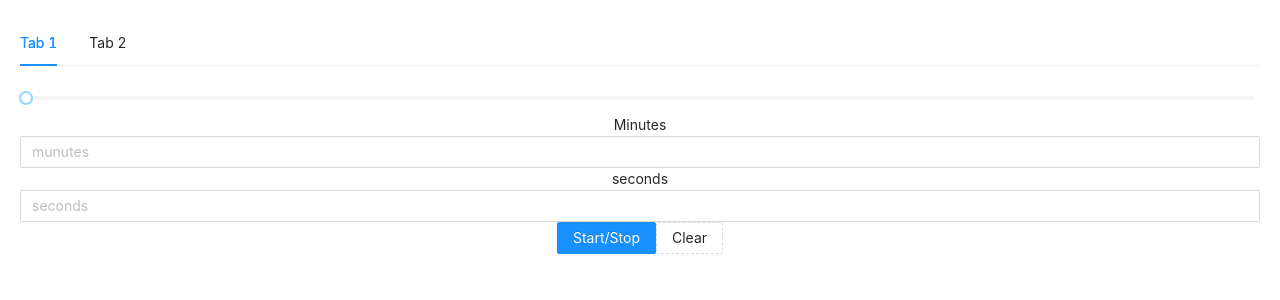
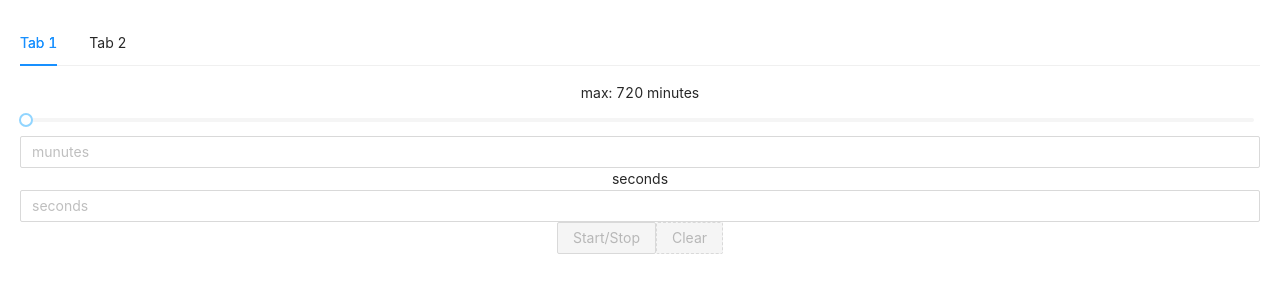
Before and after one commit to s1ep0y/react_timer, a React (Create React App) app: page / in a window 1280 px wide. Shown: the top 300 px of the page. Built offline with nearby package versions, Linux system fonts and the light colour scheme.

Commit message:
Much more batter base layer with Coundown.
Now need to start work about real timer

```diff
--- a/src/App.jsx
+++ b/src/App.jsx
@@ -1,6 +1,5 @@
 import React from 'react';
 import './App.css';
-import { Btns } from './components/btns';
 import { Countdown } from './components/Countdown';
 import { Tabs } from 'antd';
 import "antd/dist/antd.css";
--- a/src/components/Countdown.jsx
+++ b/src/components/Countdown.jsx
@@ -1,4 +1,4 @@
-import React, { useState } from 'react';
+import React from 'react';
 import { TimerParams } from './TimerParams'
 import { Btns } from './btns';
 
@@ -8,49 +8,75 @@ export class Countdown extends React.Component {
     constructor(props){
         super(props);
         this.state={
-            time: 0,
-            maxTime: 43200,
+            minutes: 0,
+            seconds: 0,
+            timerState: false,
         }
     }
 
     startOrStop = () => {
-        const { time } = this.state;
-        console.log('start or stop');
-        console.log(time)
+        const { timerState } = this.state;
+        this.setState({ timerState: !timerState })
     };
 
     clearTime = () => {
-        console.log('clear');
+        const { timerState } = this.state;
+        if(timerState) {
+            this.setState({ timerState: false });
+            return
+        }
+        this.setState({
+            minutes: 0,
+            seconds: 0,
+        })
     };
 
-    sliderHandler = (value) => this.setState({ time: value });
 
-    secondsHandler = ({ target: { value } })  => {
-        const { maxTime, time } = this.state;
-        const newTime = (time+value) > maxTime ? maxTime : (time+value);
-        this.setState({ time: newTime });
+    sliderHandler = (value) => {
+        console.log(value)
+        const mins = Math.floor(value/60)
+        const secs = value%60;
+        this.setState({ minutes: mins, seconds: secs });
     }
 
     minutesHandler = ({ target: { value } })  => {
-        const { maxTime, time } = this.state;
-        const newTime = (time+value*60) > maxTime ? maxTime : (time+value*60);
-        this.setState ({ time: newTime });
+        const val = Number(value)
+        const { seconds } = this.state;
+        if (seconds > 0 && val === 720 || val > 720) {
+            this.setState({ seconds: 0, minutes: 720 });
+            return;
+        };
+        this.setState({ minutes: val });
     }
 
+    secondsHandler = ({ target: { value } })  => {
+        const val = Number(value)
+        const { minutes } = this.state;
+        if (minutes === 720) {
+            this.setState({ seconds: val, minutes: 719 });
+            return;
+        };
+        let returnValue = val > 60 ? 60: val === 0 ? null : val;
+        this.setState({ seconds: returnValue !== 0 ? returnValue : null })
+    }
 
     render() {
-        const { time } = this.state;
+        const { minutes, seconds, timerState } = this.state;
+        const time = Number(minutes * 60 + seconds)
+        console.log(time > 0)
         return(
             <div className="countdown">
                 <TimerParams
+                    disabled={timerState}
                     time={time}
                     secondsHandler={this.secondsHandler}
                     minutesHandler={this.minutesHandler}
                     sliderHandler={this.sliderHandler}
                 />
-                <Btns startOrStop={this.startOrStop} clearTime={this.clearTime}/>
+                <Btns disabled={!(time > 0)} startOrStop={this.startOrStop} clearTime={this.clearTime}/>
             </div>
         )
 
     }
 }
+//
--- a/src/components/TimerParams.jsx
+++ b/src/components/TimerParams.jsx
@@ -1,33 +1,38 @@
 import React from 'react';
 import { Input, Slider } from 'antd';
 
-export const TimerParams = ({ sliderHandler, time = null, minutesHandler, secondsHandler }) => (
+export const TimerParams = ({ sliderHandler, time = null, minutesHandler, secondsHandler, disabled }) => (
     <div className="TimerParams">
-        <Slider defaultValue={30}
-        // disabled={disabled}
+        <span>max: 720 minutes</span>
+        <Slider
+        defaultValue={30}
         step={15}
         min={0}
         max={3600}
         value={time}
         onChange={sliderHandler}
+        disabled={disabled}
         />
-        <div className="group">
+        <div>
             <label>
-                Minutes
-                <Input type="number"
-                name="mins"
+                <Input
+                name="munutes"
                 value={time ? Math.floor(time/60) : null}
                 placeholder="munutes"
                 onChange={minutesHandler}
+                disabled={disabled}
                 />
             </label>
             <label>
                 seconds
-                <Input type="number"
-                name="secs"
-                value={time ? time%60 : null}
+                <Input
+
+                type="number"
+                name="seconds"
+                value={time && (time%60) !== 0 ? time%60 : null}
                 placeholder="seconds"
                 onChange={secondsHandler}
+                disabled={disabled}
                 />
             </label>
         </div>
--- a/src/components/btns.jsx
+++ b/src/components/btns.jsx
@@ -3,14 +3,14 @@ import {Button} from 'antd';
 
 export class Btns extends React.Component {
     render() {
-        const { startOrStop, clearTime } = this.props;
+        const { startOrStop, clearTime, disabled } = this.props;
 
         return (
             <div>
-                <Button type="primary" onClick={startOrStop}>
+                <Button type="primary" disabled={disabled} onClick={startOrStop}>
                     Start/Stop
                 </Button>
-                <Button type="dashed" onClick={clearTime}>
+                <Button type="dashed" disabled={disabled} onClick={clearTime}>
                     Clear
                 </Button>
             </div>
```
